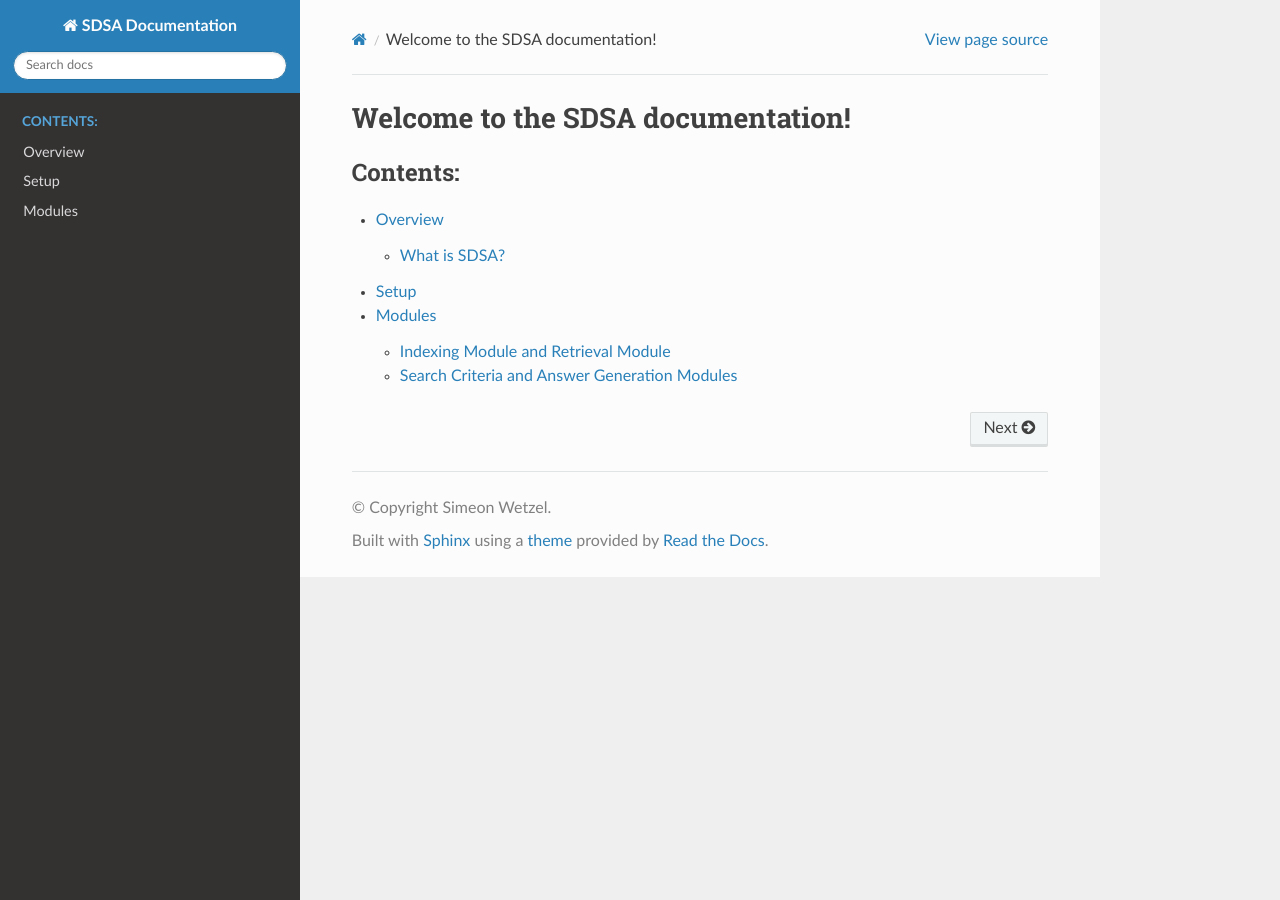
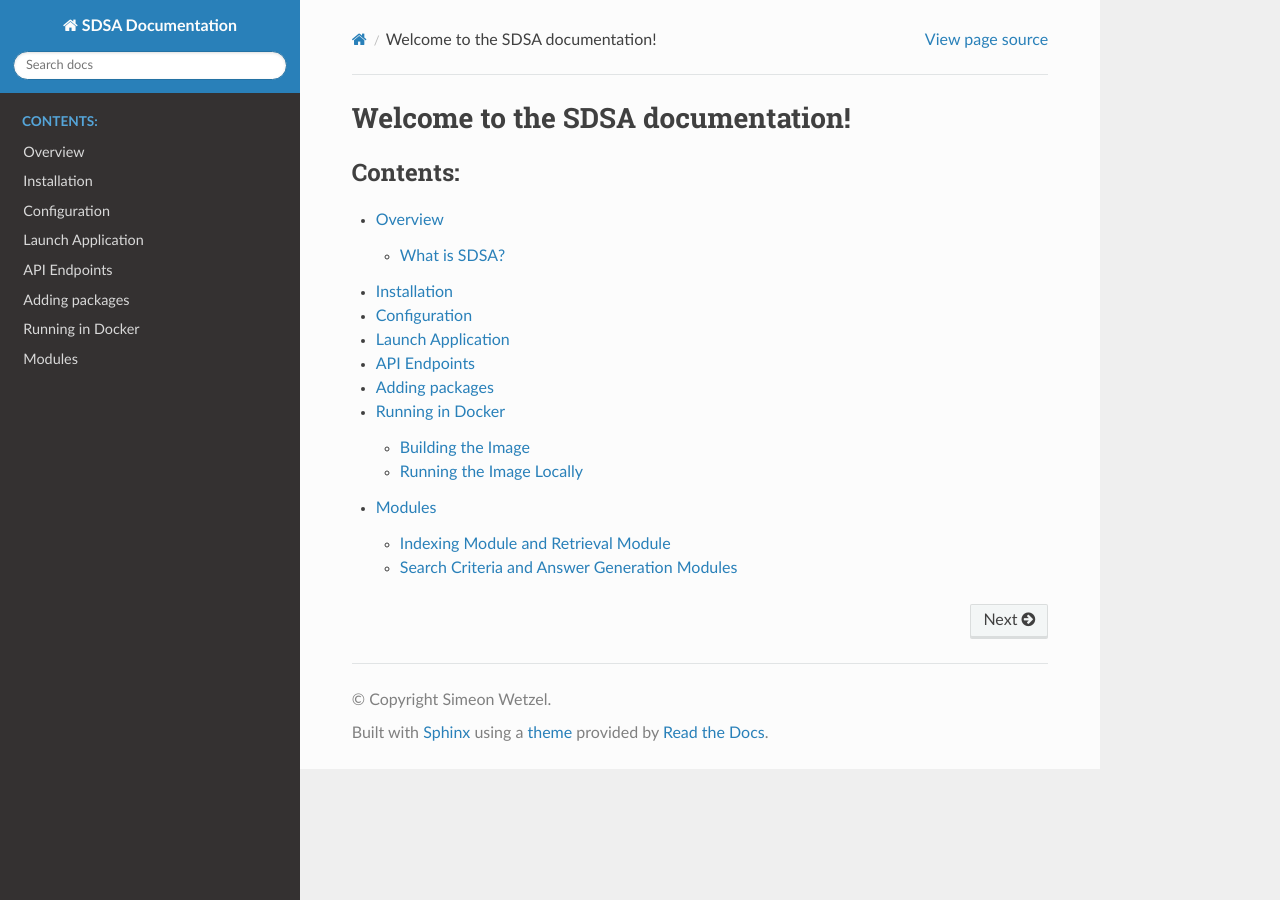
Before and after one commit to simeonwetzel/sdsadocs, a Sphinx documentation site: the page built from docs/index.rst, in a window 1280 px wide. Built offline with Sphinx 7.4.7 and the Read the Docs theme 2.0.0, drawn with Linux system fonts in a browser that asks for light colours; some of the changed lines change nothing that is shown.

Commit message:
Update setup.md

````diff
--- a/docs/setup.md
+++ b/docs/setup.md
@@ -1 +1,89 @@
-## Setup
+## Installation
+
+Install the LangChain CLI if you haven't yet
+
+```bash
+pip install -U langchain-cli
+```
+## Configuration
+:warning: This app must be configured in order to work properly.
+There are a few steps required:
+1. **Add API-keys** (e.g. OPENAI-API-KEY) to the [config file](./config/config.json)
+2. **Add connectors**: So far, it is possible to connect to a pygeoapi instance and then index collections of the instance. To add a pygeoapi instance, An entry is necessary in the  [config file](./config/config.json) like: ```"pygeoapi_instances":
+["https://api.weather.gc.ca/",
+...]```
+4. **Index collections of pygeoapi instance**: To enable contextual search, you need to first index the collections from the specified pygeoapi instance. This is done using a local vector store called ([ChromaDB](https://docs.trychroma.com/)). Once the collections are indexed, the retrieval module performs a semantic search on the indexed metadata.
+To start the indexing process, the app provides an endpoint: ```GET /fetch_documents```. By calling this endpoint, the app synchronizes with the pygeoapi instances specified in the config file. A record manager is used to prevent duplicate entries in the index and to remove indexed documents that are no longer available from the pygeoapi server.
+
+## Launch Application
+```bash
+# Go to the directory
+cd search-app/server
+
+# launch application
+langchain serve --port=8000
+```
+## API Endpoints
+- Once the server is launched, a Swagger documentation is generated on ```<server-ip>:8000/docs```.
+- :warning: Due to the Pydantic version used by Langserve, OpenAPI docs for `invoke`, `batch`, `stream`, `stream_log` endpoints will not be generated. API endpoints and playground should work as expected. If you need to see the docs, you can downgrade to Pydantic 1. For example, `pip install pydantic==1.10.13`. See [this issue](https://github.com/tiangolo/fastapi/issues/10360) for details.
+- The endpoints not included in the Swagger docs are:
+    - ```/data/invoke``` => Conversational module (search for data with chat)
+        ```bash
+        curl -X POST http://<server-ip>:8000/data/invoke -H "Content-Type: application/json" -d '{"input": "Your query here"}'
+        ```
+    - ```/retrieve_pygeoapi/invoke``` => Execute retrieval module without chat functionality
+        ```bash
+        curl -X POST http://<server-ip>:8000/retrieve_pygeoapi/invoke -H "Content-Type: application/json" -d '{"input": "Your query here"}'
+        ```
+
+## Adding packages
+
+```bash
+# adding packages from
+# https://github.com/langchain-ai/langchain/tree/master/templates
+langchain app add $PROJECT_NAME
+
+# adding custom GitHub repo packages
+langchain app add --repo $OWNER/$REPO
+# or with whole git string (supports other git providers):
+# langchain app add git+https://github.com/hwchase17/chain-of-verification
+
+# with a custom api mount point (defaults to `/{package_name}`)
+langchain app add $PROJECT_NAME --api_path=/my/custom/path/rag
+```
+
+Note: you remove packages by their api path
+
+```bash
+langchain app remove my/custom/path/rag
+```
+
+## Running in Docker
+
+This project folder includes a Dockerfile that allows you to easily build and host your LangServe app.
+
+### Building the Image
+
+To build the image, you simply:
+
+```shell
+docker build . -t my-langserve-app
+```
+
+If you tag your image with something other than `my-langserve-app`,
+note it for use in the next step.
+
+### Running the Image Locally
+
+To run the image, you'll need to include any environment variables
+necessary for your application.
+
+In the below example, we inject the `OPENAI_API_KEY` environment
+variable with the value set in my local environment
+(`$OPENAI_API_KEY`)
+
+We also expose port 8080 with the `-p 8080:8080` option.
+
+```shell
+docker run -e OPENAI_API_KEY=$OPENAI_API_KEY -p 8080:8080 my-langserve-app
+```
````
